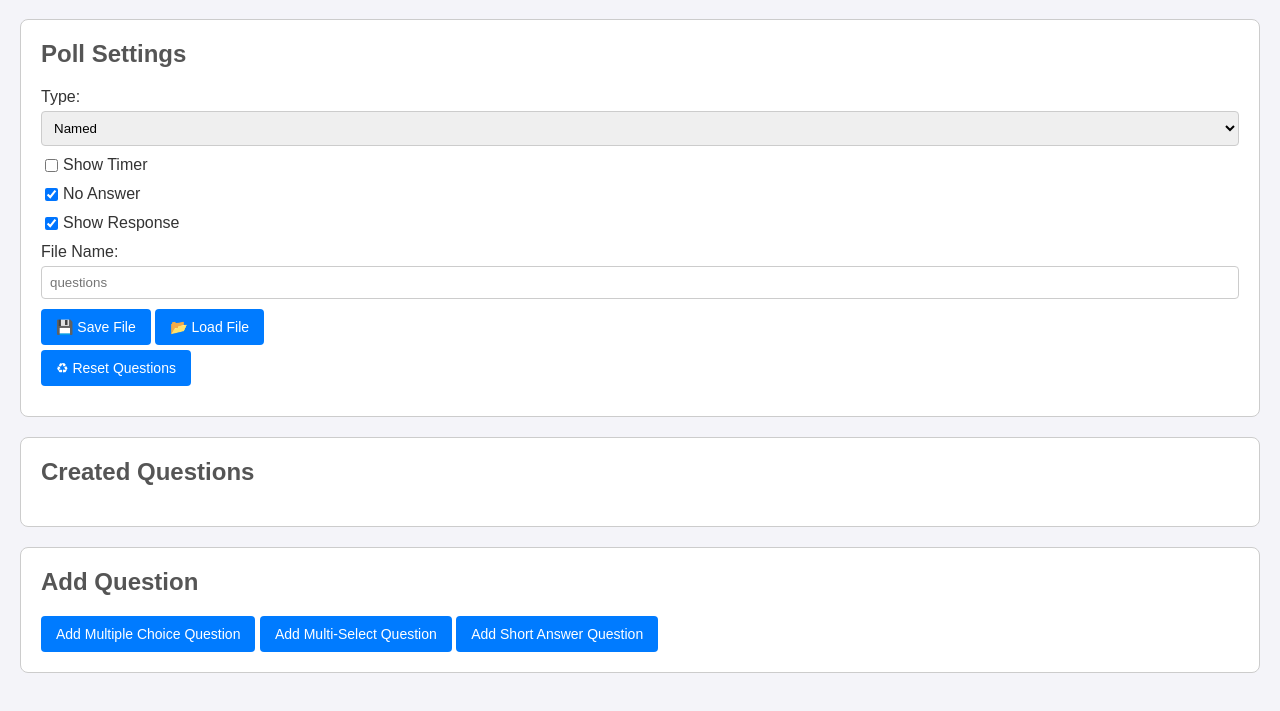
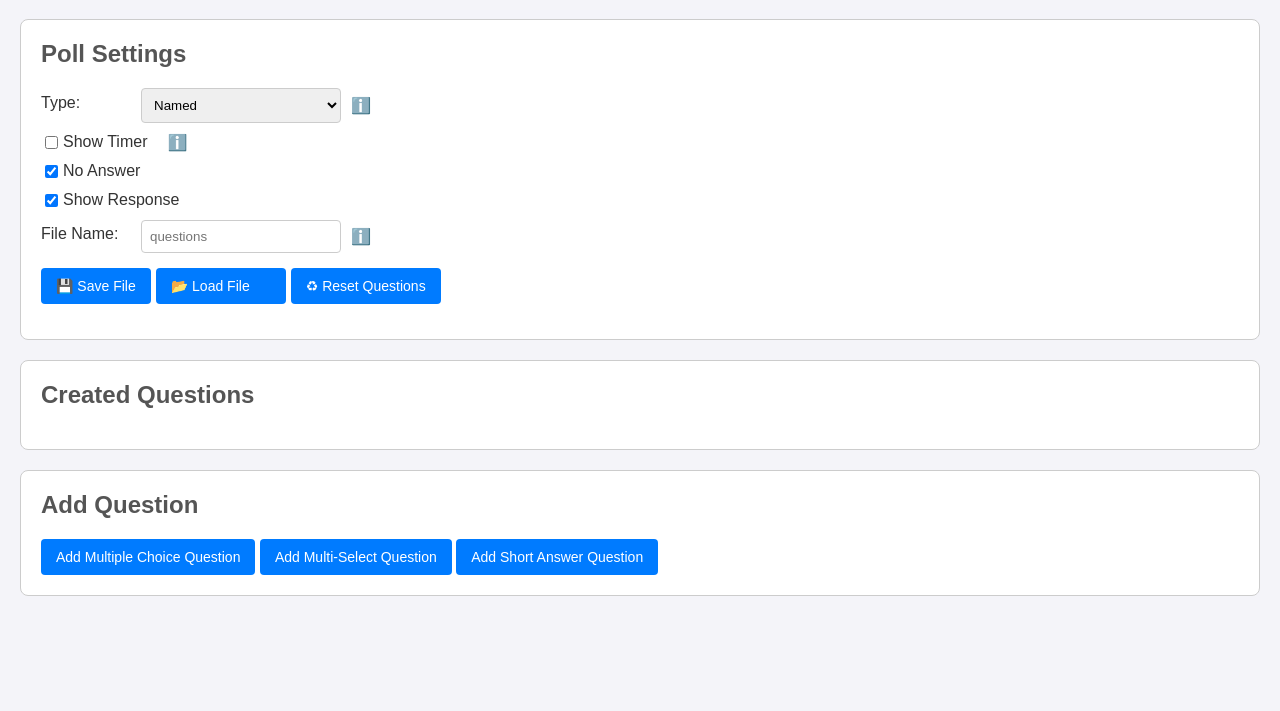
Before and after one commit to zarify/webex_pollmaker, a plain HTML site: page index.html in a window 1280 px wide. Shown: the part 61-772 px from the top of the page. Drawn offline with Linux system fonts and the light colour scheme.

Commit message:
Layout changes in settings, added tooltips.

```diff
--- a/index.html
+++ b/index.html
@@ -27,18 +27,41 @@
         }
         .form-group {
             margin-bottom: 10px;
+            display: flex;
+            align-items: center;
+            justify-content: flex-start;
         }
+
         .form-group label {
             display: block;
             margin-bottom: 5px;
             color: #333;
+            flex: 1;
+            max-width: 100px;
         }
-        .form-group input[type="text"], .form-group select {
-            width: 100%;
+
+        .form-group select, .form-group input[type="text"] {
+            flex: 2;
+            max-width: 200px;
+            width: auto;
             padding: 8px;
             box-sizing: border-box;
             border: 1px solid #ccc;
             border-radius: 4px;
+        }
+
+        .custom-file-upload {
+            display: inline-block !important;
+            width: auto;
+            padding: 10px 15px;
+            background-color: #007bff;
+            color: #fff !important;
+            border: none;
+            border-radius: 4px;
+            cursor: pointer;
+            font-family: Arial, sans-serif;
+            font-size: 14px;
+            margin: 5px;
         }
         .form-group-inline {
             display: flex;
@@ -56,7 +79,7 @@
             display: inline-block !important;
             width: auto;
         }
-        button, .custom-file-upload {
+        button {
             padding: 10px 15px;
             background-color: #007bff;
             color: #fff !important;
@@ -64,8 +87,9 @@
             border-radius: 4px;
             cursor: pointer;
             display: inline-block;
-            font-family: Arial, sans-serif; /* Ensure the same font family */
-            font-size: 14px; /* Ensure the same font size */
+            font-family: Arial, sans-serif;
+            font-size: 14px;
+            width: auto;
         }
         button:hover, .custom-file-upload:hover {
             background-color: #0056b3;
@@ -104,6 +128,33 @@
         .answer-list button:hover {
             background-color: #c82333;
         }
+        .info-icon {
+            margin-left: 10px;
+            cursor: pointer;
+            position: relative;
+            flex-shrink: 0;
+        }
+        .info-icon::after {
+            content: attr(data-tooltip);
+            position: absolute;
+            bottom: 125%; /* Position above the icon */
+            left: 50%;
+            transform: translateX(-50%);
+            background-color: #333;
+            color: #fff;
+            padding: 5px;
+            border-radius: 4px;
+            font-size: 12px;
+            white-space: nowrap;
+            visibility: hidden;
+            opacity: 0;
+            transition: opacity 0.3s;
+            z-index: 1;
+        }
+        .info-icon:hover::after {
+            visibility: visible;
+            opacity: 1;
+        }
     </style>
 </head>
 <body>
@@ -116,10 +167,12 @@
                 <option value="anonymous">Anonymous</option>
                 <option value="named" selected>Named</option>
             </select>
+        <span class="info-icon" data-tooltip="Named polls save the respondents' names against their answers in the result file.">ℹ️</span>
         </div>
         <div class="form-group-inline">
             <input type="checkbox" id="show-timer" onchange="toggleAlarmField()">
             <label for="show-timer">Show Timer</label>
+            <span class="info-icon" data-tooltip="Add a countdown timer. You can still manually close a poll early.">ℹ️</span>
         </div>
         <div class="form-group" id="alarm-group" style="display: none;">
             <label for="alarm">Alarm (minutes:seconds):</label>
@@ -136,6 +189,7 @@
         <div class="form-group">
             <label for="file-name">File Name:</label>
             <input type="text" id="file-name" placeholder="questions">
+            <span class="info-icon" data-tooltip="The name of the file to save.">ℹ️</span>
         </div>
         <div class="form-group">
             <button onclick="saveXML()">💾 Save File</button>
```
